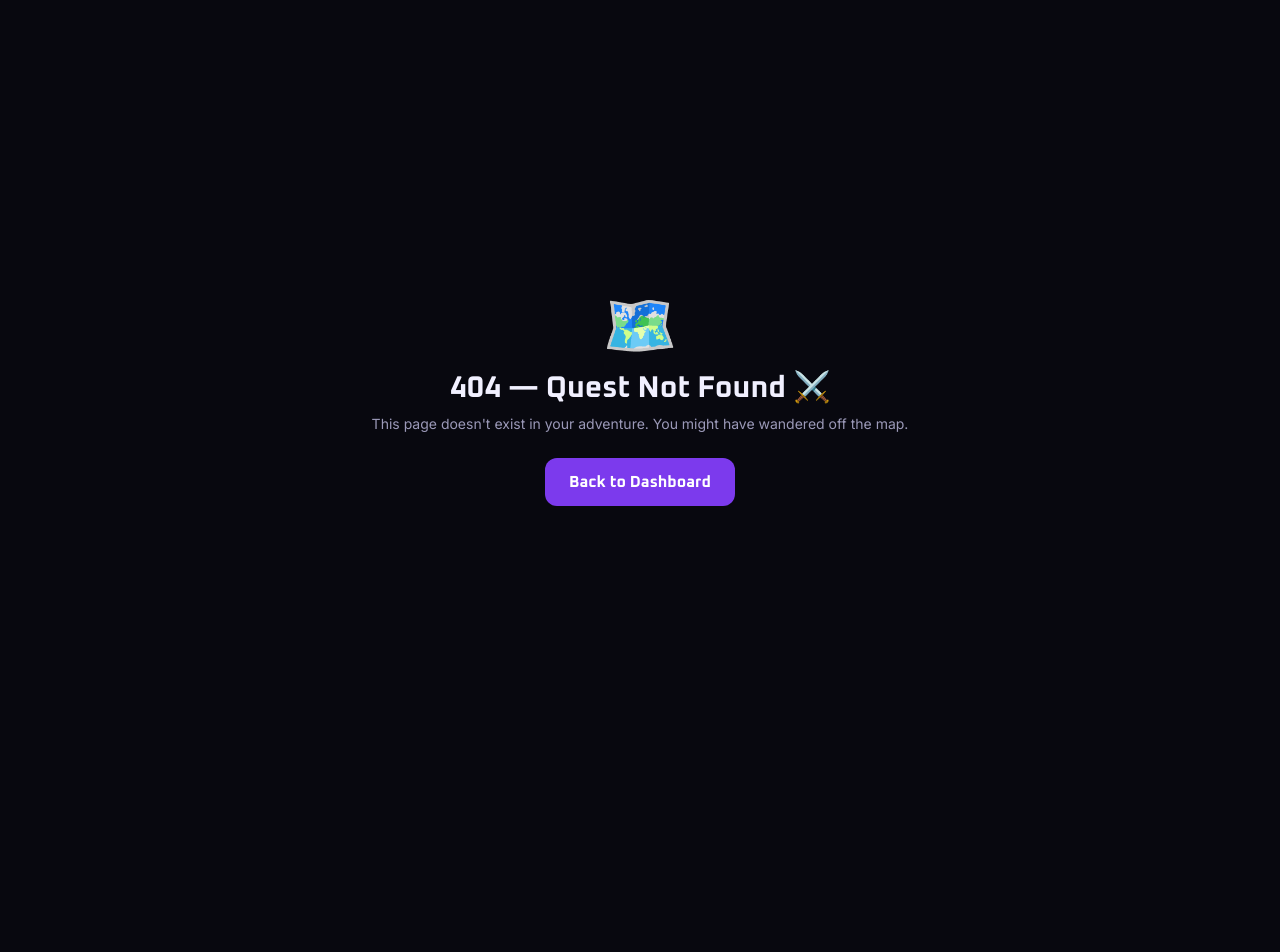
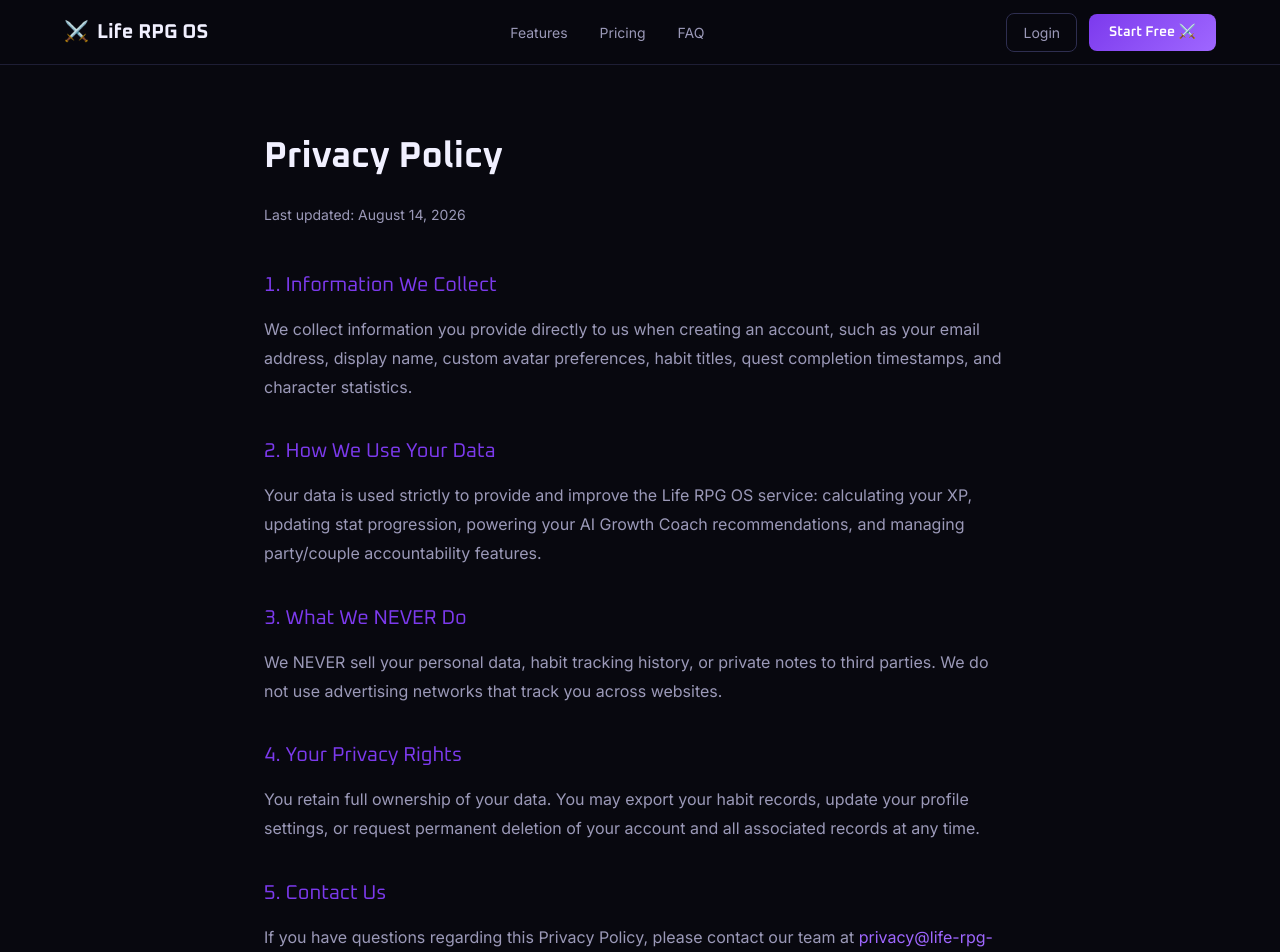
Before and after one commit to Vishaldubey2210/Life_RPG_OS, a Next.js app: page /privacy in a window 1280 px wide. Before the commit this address had no page. Shown: the top 952 px of the page. Before the commit the page ends 800 px from the top, so only its background shows below. Built offline with nearby package versions, Linux system fonts and the light colour scheme.

Commit message:
feat: add legal privacy policy and terms of service pages

```diff
--- /dev/null
+++ b/src/app/(marketing)/privacy/page.tsx
@@ -0,0 +1,117 @@
+import type { Metadata } from 'next'
+
+export const metadata: Metadata = {
+  title: 'Privacy Policy — Life RPG OS',
+  description: 'Privacy Policy for Life RPG OS application.',
+}
+
+export default function PrivacyPage() {
+  return (
+    <div
+      style={{
+        maxWidth: 800,
+        margin: '0 auto',
+        padding: '60px 24px 100px',
+        color: '#F1F0FF',
+        lineHeight: 1.8,
+      }}
+    >
+      <h1
+        style={{
+          fontFamily: "'Oxanium', sans-serif",
+          fontSize: 36,
+          fontWeight: 800,
+          marginBottom: 12,
+        }}
+      >
+        Privacy Policy
+      </h1>
+      <p style={{ color: '#9B99B8', fontSize: 14, marginBottom: 40 }}>
+        Last updated: August 14, 2026
+      </p>
+
+      <section style={{ marginBottom: 32 }}>
+        <h2
+          style={{
+            fontFamily: "'Oxanium', sans-serif",
+            fontSize: 20,
+            color: '#7C3AED',
+            marginBottom: 12,
+          }}
+        >
+          1. Information We Collect
+        </h2>
+        <p style={{ color: '#9B99B8' }}>
+          We collect information you provide directly to us when creating an account, such as your email address, display name, custom avatar preferences, habit titles, quest completion timestamps, and character statistics.
+        </p>
+      </section>
+
+      <section style={{ marginBottom: 32 }}>
+        <h2
+          style={{
+            fontFamily: "'Oxanium', sans-serif",
+            fontSize: 20,
+            color: '#7C3AED',
+            marginBottom: 12,
+          }}
+        >
+          2. How We Use Your Data
+        </h2>
+        <p style={{ color: '#9B99B8' }}>
+          Your data is used strictly to provide and improve the Life RPG OS service: calculating your XP, updating stat progression, powering your AI Growth Coach recommendations, and managing party/couple accountability features.
+        </p>
+      </section>
+
+      <section style={{ marginBottom: 32 }}>
+        <h2
+          style={{
+            fontFamily: "'Oxanium', sans-serif",
+            fontSize: 20,
+            color: '#7C3AED',
+            marginBottom: 12,
+          }}
+        >
+          3. What We NEVER Do
+        </h2>
+        <p style={{ color: '#9B99B8' }}>
+          We NEVER sell your personal data, habit tracking history, or private notes to third parties. We do not use advertising networks that track you across websites.
+        </p>
+      </section>
+
+      <section style={{ marginBottom: 32 }}>
+        <h2
+          style={{
+            fontFamily: "'Oxanium', sans-serif",
+            fontSize: 20,
+            color: '#7C3AED',
+            marginBottom: 12,
+          }}
+        >
+          4. Your Privacy Rights
+        </h2>
+        <p style={{ color: '#9B99B8' }}>
+          You retain full ownership of your data. You may export your habit records, update your profile settings, or request permanent deletion of your account and all associated records at any time.
+        </p>
+      </section>
+
+      <section style={{ marginBottom: 32 }}>
+        <h2
+          style={{
+            fontFamily: "'Oxanium', sans-serif",
+            fontSize: 20,
+            color: '#7C3AED',
+            marginBottom: 12,
+          }}
+        >
+          5. Contact Us
+        </h2>
+        <p style={{ color: '#9B99B8' }}>
+          If you have questions regarding this Privacy Policy, please contact our team at{' '}
+          <a href="mailto:privacy@life-rpg-os.com" style={{ color: '#9F67FF' }}>
+            privacy@life-rpg-os.com
+          </a>.
+        </p>
+      </section>
+    </div>
+  )
+}
--- /dev/null
+++ b/src/app/(marketing)/terms/page.tsx
@@ -0,0 +1,117 @@
+import type { Metadata } from 'next'
+
+export const metadata: Metadata = {
+  title: 'Terms of Service — Life RPG OS',
+  description: 'Terms of Service for Life RPG OS application.',
+}
+
+export default function TermsPage() {
+  return (
+    <div
+      style={{
+        maxWidth: 800,
+        margin: '0 auto',
+        padding: '60px 24px 100px',
+        color: '#F1F0FF',
+        lineHeight: 1.8,
+      }}
+    >
+      <h1
+        style={{
+          fontFamily: "'Oxanium', sans-serif",
+          fontSize: 36,
+          fontWeight: 800,
+          marginBottom: 12,
+        }}
+      >
+        Terms of Service
+      </h1>
+      <p style={{ color: '#9B99B8', fontSize: 14, marginBottom: 40 }}>
+        Last updated: August 14, 2026
+      </p>
+
+      <section style={{ marginBottom: 32 }}>
+        <h2
+          style={{
+            fontFamily: "'Oxanium', sans-serif",
+            fontSize: 20,
+            color: '#7C3AED',
+            marginBottom: 12,
+          }}
+        >
+          1. Acceptance of Terms
+        </h2>
+        <p style={{ color: '#9B99B8' }}>
+          By creating an account or accessing Life RPG OS, you agree to comply with these Terms of Service. You must be at least 13 years old to use this platform.
+        </p>
+      </section>
+
+      <section style={{ marginBottom: 32 }}>
+        <h2
+          style={{
+            fontFamily: "'Oxanium', sans-serif",
+            fontSize: 20,
+            color: '#7C3AED',
+            marginBottom: 12,
+          }}
+        >
+          2. Platform Usage & Rules
+        </h2>
+        <p style={{ color: '#9B99B8' }}>
+          Life RPG OS is designed for self-improvement and positive habit tracking. You agree not to misuse the platform, attempt unauthorized API access, or post abusive or harmful content in multiplayer party rooms or community leaderboards.
+        </p>
+      </section>
+
+      <section style={{ marginBottom: 32 }}>
+        <h2
+          style={{
+            fontFamily: "'Oxanium', sans-serif",
+            fontSize: 20,
+            color: '#7C3AED',
+            marginBottom: 12,
+          }}
+        >
+          3. Account Responsibility
+        </h2>
+        <p style={{ color: '#9B99B8' }}>
+          You are responsible for maintaining the confidentiality of your credentials. We reserve the right to suspend or terminate accounts that violate community standards or abuse platform resources.
+        </p>
+      </section>
+
+      <section style={{ marginBottom: 32 }}>
+        <h2
+          style={{
+            fontFamily: "'Oxanium', sans-serif",
+            fontSize: 20,
+            color: '#7C3AED',
+            marginBottom: 12,
+          }}
+        >
+          4. Service Availability & Changes
+        </h2>
+        <p style={{ color: '#9B99B8' }}>
+          We continuously update and enhance Life RPG OS. While we strive for 99.9% uptime, the service is provided on an &ldquo;as-is&rdquo; and &ldquo;as-available&rdquo; basis.
+        </p>
+      </section>
+
+      <section style={{ marginBottom: 32 }}>
+        <h2
+          style={{
+            fontFamily: "'Oxanium', sans-serif",
+            fontSize: 20,
+            color: '#7C3AED',
+            marginBottom: 12,
+          }}
+        >
+          5. Contact
+        </h2>
+        <p style={{ color: '#9B99B8' }}>
+          For inquiries regarding these terms, reach out to{' '}
+          <a href="mailto:support@life-rpg-os.com" style={{ color: '#9F67FF' }}>
+            support@life-rpg-os.com
+          </a>.
+        </p>
+      </section>
+    </div>
+  )
+}
```
